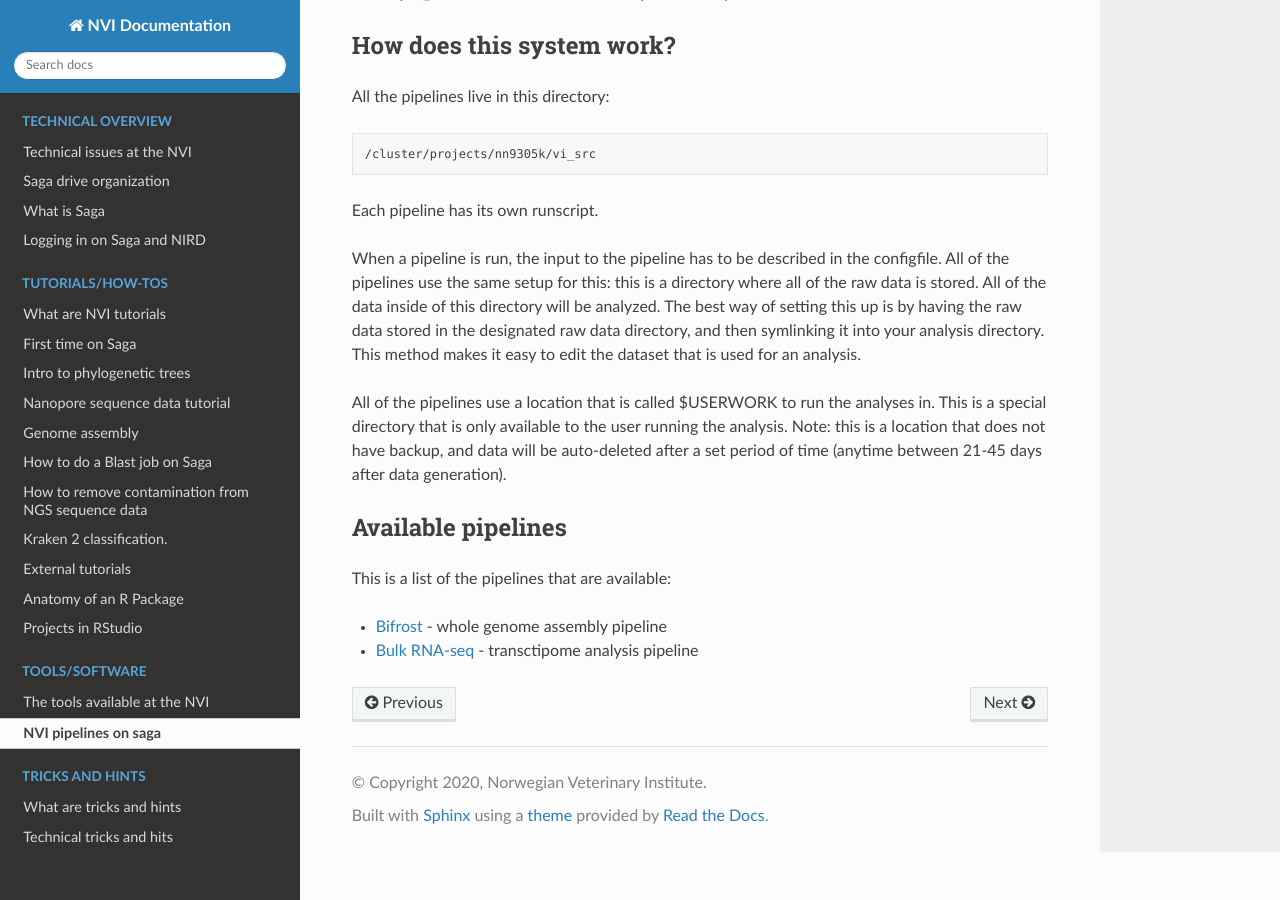
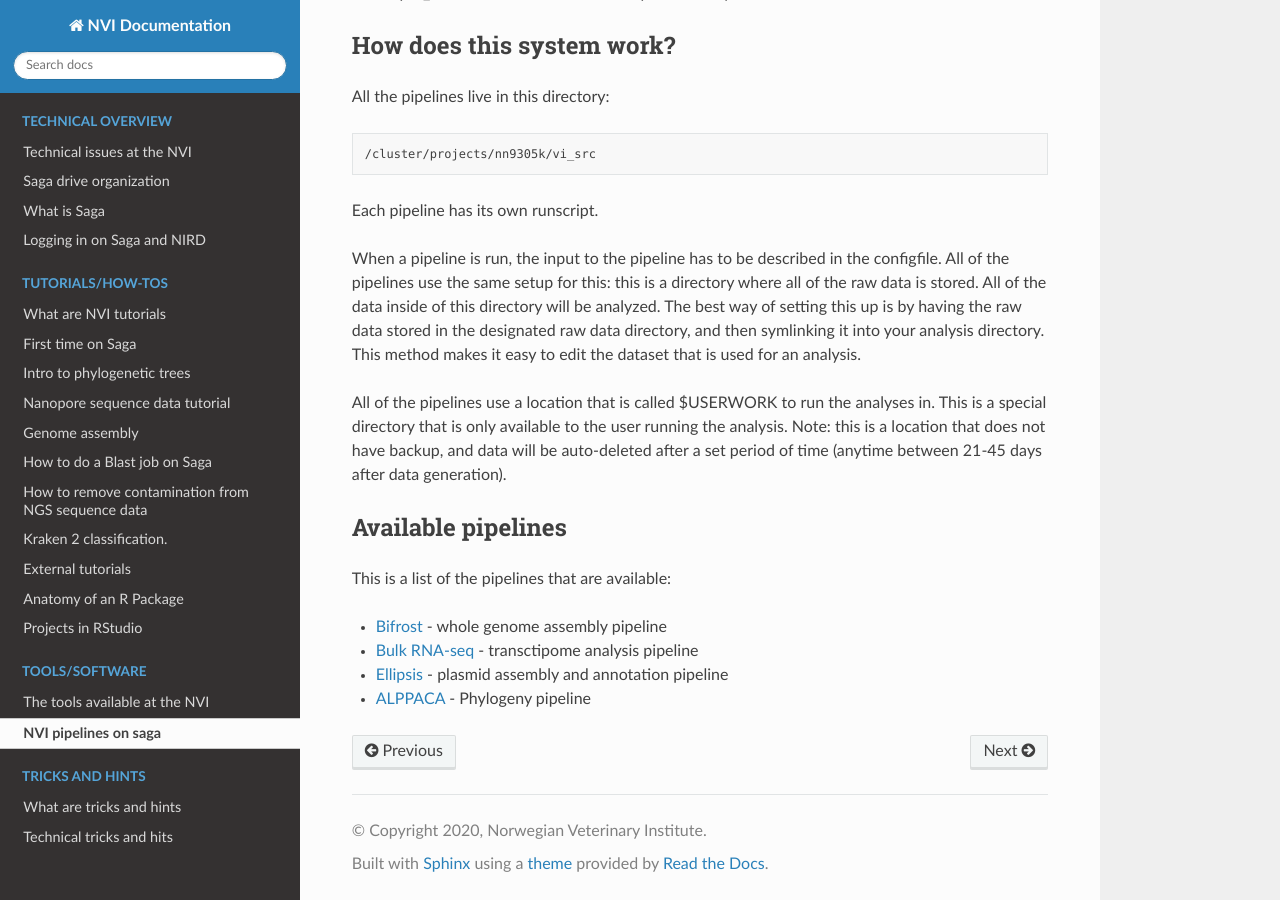
Before and after one commit to NorwegianVeterinaryInstitute/nvi-documentation, a Sphinx documentation site: the page built from docs/source/tools/saga_pipelines.md, in a window 1280 px wide and 900 px high, scrolled down 1174 px. Built offline with Sphinx 7.4.7 and the Read the Docs theme 2.0.0, drawn with Linux system fonts in a browser that asks for light colours; pages that are not in the unit, such as notebooks, are missing from menus.

Commit message:
added ellipsis and alppaca

```diff
--- a/docs/source/tools/saga_pipelines.md
+++ b/docs/source/tools/saga_pipelines.md
@@ -60,3 +60,5 @@ This is a list of the pipelines that are available:
 
 - [Bifrost](https://github.com/NorwegianVeterinaryInstitute/Bifrost) - whole genome assembly pipeline
 - [Bulk RNA-seq](https://github.com/NorwegianVeterinaryInstitute/RNA-seq) - transctipome analysis pipeline
+- [Ellipsis](https://github.com/NorwegianVeterinaryInstitute/Ellipsis) - plasmid assembly and annotation pipeline
+- [ALPPACA](https://github.com/NorwegianVeterinaryInstitute/ALPPACA) - Phylogeny pipeline
```
